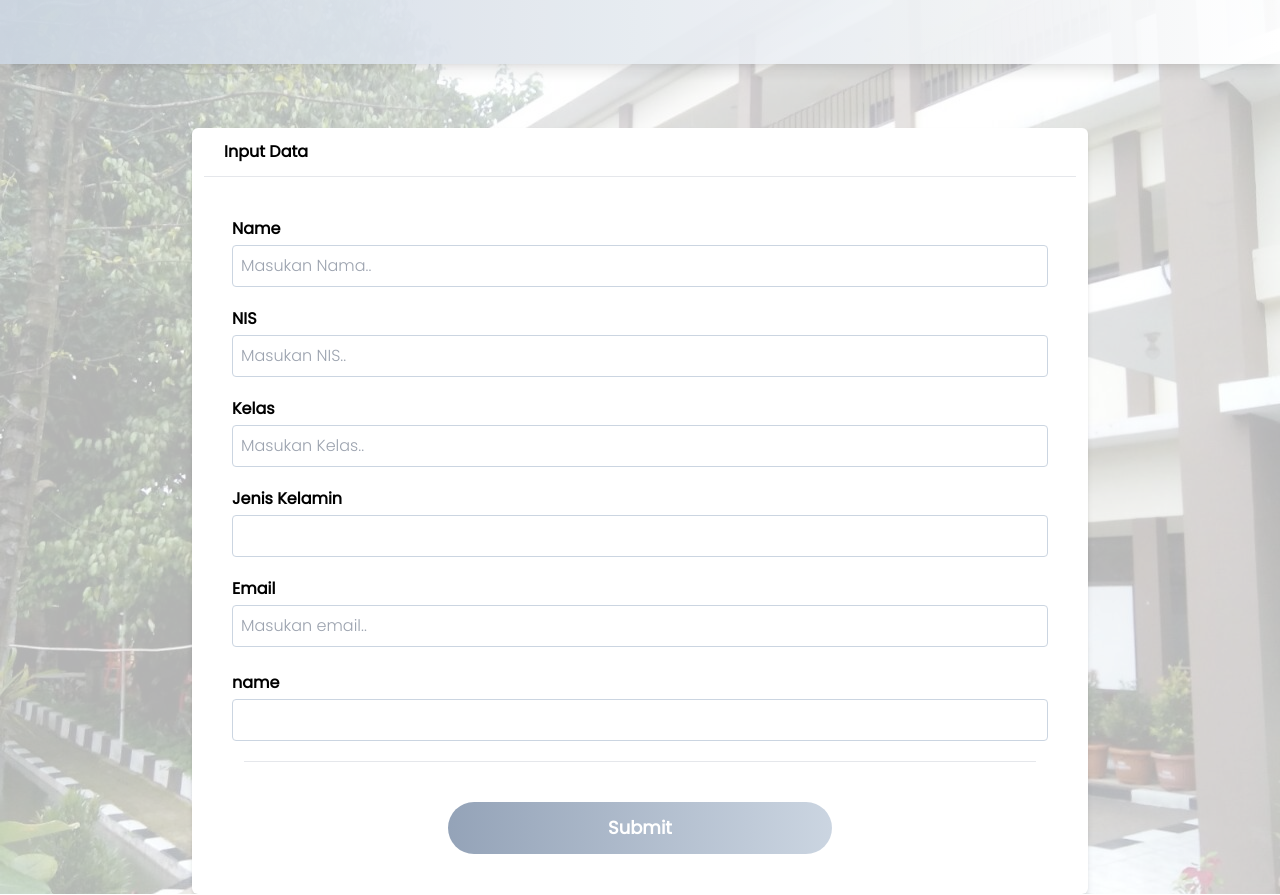
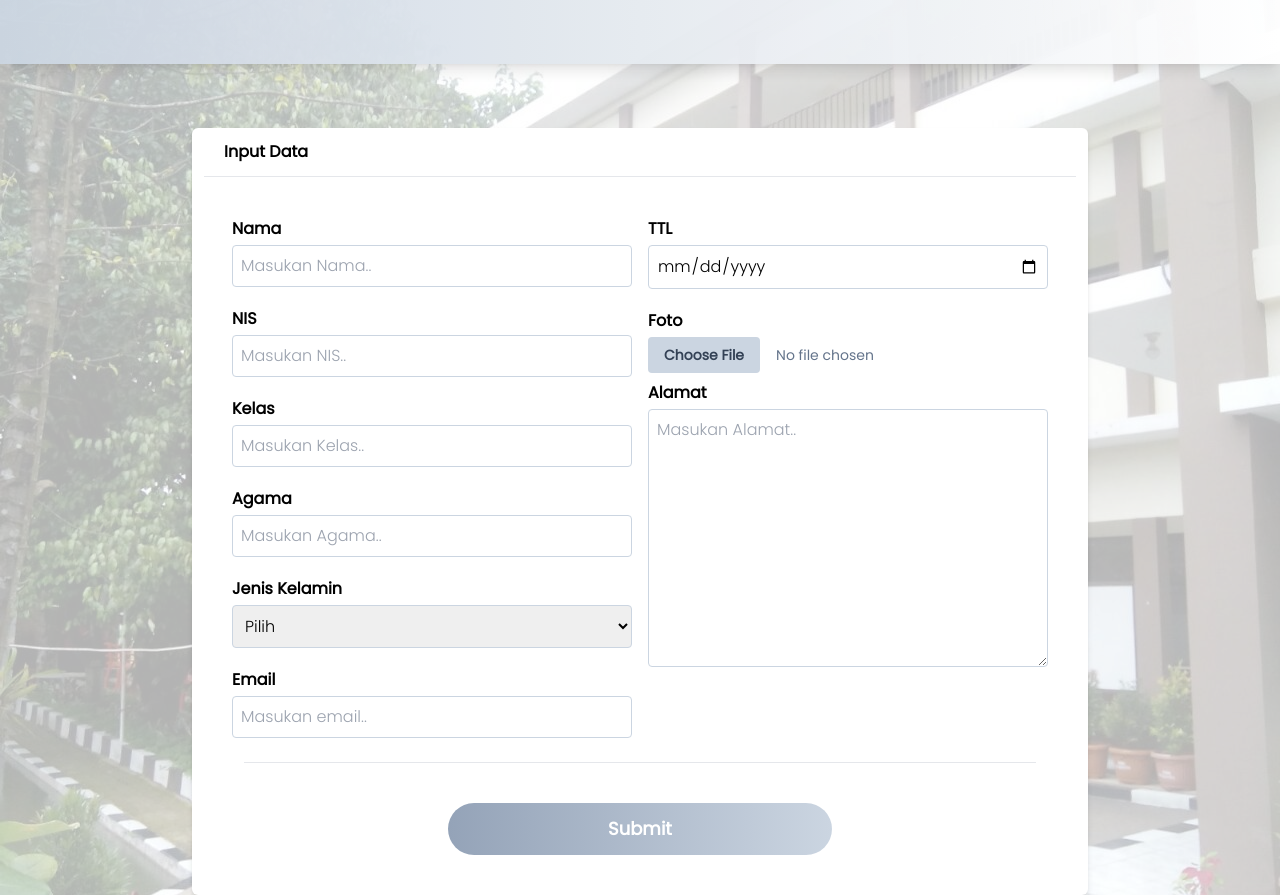
Before and after one commit to taupik3007/data-siswa, a website: page index.html in a window 1280 px wide. Drawn offline with Linux system fonts and the light colour scheme.

Commit message:
ubah tampilan

```diff
--- a/index.html
+++ b/index.html
@@ -11,11 +11,11 @@
 <link href="https://fonts.googleapis.com/css2?family=Poppins:ital,wght@0,300;0,400;1,100&display=swap" rel="stylesheet">
 </head>
 <body   >
-    <header class="fixed min-w-full bg-gradient-to-r from-slate-300 to-white py-8 opacity-90 shadow-lg"></header>
+    <header class="fixed min-w-full bg-gradient-to-r from-slate-300 to-white py-8 opacity-95 shadow-lg"></header>
 
    <section class=" min-h-screen font-poppins bg-cover  " style="background-image: url(mahaputra.jpg) ;">
     <div class=" min-w-full min-h-screen bg-white bg-opacity-70">
-        <div class="pt-32">
+        <div class=" pt-32">
         <div class=" opacity-100 mx-auto bg-white max-w-md rounded-md shadow-md lg:max-w-4xl md:max-w-2xl">
             <h1 class=" py-3 font-bold px-8">Input Data</h1>
             <div class="px-3 ">
@@ -23,20 +23,45 @@
             </div>
             <div class="p-10 ">
                 <form action="">
+                    <div class="lg:flex">
+                    <div class="w-full lg:w-1/2">
+                    <span class=" font-semibold ">Nama</span>
+                    <input type="text" id="email"  class="rounded disabled:bg-slate-300  w-full mt-1 mb-5 outline-none border font-light border-slate-300  focus:border-sky-300  focus:ring-1 p-2 invalid:text-pink-700 invalid:focus:ring-pink-700 invalid:focus:border-pink-700 " required   placeholder="Masukan Nama..">
+                    <span class=" font-semibold mt-2">NIS</span>
+                    <input  class="rounded disabled:bg-slate-300  w-full mt-1 mb-5 outline-none border border-slate-300 font-light  focus:border-sky-300  focus:ring-1 p-2 invalid:text-pink-700 invalid:focus:ring-pink-700 invalid:focus:border-pink-700  " placeholder="Masukan NIS.." required  type="text">
+                    <span class=" font-semibold ">Kelas</span>
+                    <input  class="rounded disabled:bg-slate-300  w-full mt-1 mb-5 outline-none border border-slate-300 font-light  focus:border-sky-300  focus:ring-1 p-2 invalid:text-pink-700  invalid:focus:ring-pink-700 invalid:focus:border-pink-700  " type="text " required  placeholder="Masukan Kelas..">
+                    <span class=" font-semibold ">Agama</span>
+                    <input  class="rounded disabled:bg-slate-300  w-full mt-1 mb-5 outline-none border border-slate-300 font-light  focus:border-sky-300  focus:ring-1 p-2 invalid:text-pink-700   invalid:focus:ring-pink-700 invalid:focus:border-pink-700  " type="text" required  placeholder="Masukan Agama..">
+                    <span class=" font-semibold mt-2">Jenis Kelamin</span>
+                    <select name="" class="rounded disabled:bg-slate-300  w-full mt-1 mb-5 outline-none border border-slate-300 font-light  focus:border-sky-300  focus:ring-1 p-2  invalid:focus:ring-pink-700 invalid:focus:border-pink-700 "  required id="">
+                        <option class="" value="">Pilih</option>
+                        <option value="1">Laki-laki</option>
+                        <option value="2">Perempuan</option>
+                    </select>
+                    <span class=" font-semibold ">Email</span>
+                    <input  class="rounded font-light disabled:bg-slate-300   invalid:mb-0 w-full mt-1  outline-none border border-slate-300  focus:border-sky-300  focus:ring-1 p-2 invalid:text-pink-700 invalid:focus:ring-pink-700 invalid:focus:border-pink-700 peer " type="email"   placeholder="Masukan email..">
+                    <p class="invisible peer-invalid:visible text-pink-700 font-light">Email tidak valdi!</p>
+                </div>
+                <div class="w-full lg:w-1/2 sm:block lg:ml-4">
 
-                    <span class=" font-semibold ">Name</span>
-                    <input type="text" id="email"  class="rounded disabled:bg-slate-300  w-full mt-1 mb-5 outline-none border font-light border-slate-300  focus:border-sky-300  focus:ring-1 p-2 invalid:text-pink-700 invalid:focus:ring-pink-700 invalid:focus:border-pink-700 "  placeholder="Masukan Nama..">
-                    <span class=" font-semibold mt-2">NIS</span>
-                    <input  class="rounded disabled:bg-slate-300  w-full mt-1 mb-5 outline-none border border-slate-300 font-light  focus:border-sky-300  focus:ring-1 p-2 invalid:text-pink-700 invalid:focus:ring-pink-700 invalid:focus:border-pink-700  " placeholder="Masukan NIS.." type="text">
-                    <span class=" font-semibold ">Kelas</span>
-                    <input  class="rounded disabled:bg-slate-300  w-full mt-1 mb-5 outline-none border border-slate-300 font-light  focus:border-sky-300  focus:ring-1 p-2 invalid:text-pink-700  invalid:focus:ring-pink-700 invalid:focus:border-pink-700  " type="text" placeholder="Masukan Kelas..">
-                    <span class=" font-semibold mt-2">Jenis Kelamin</span>
-                    <input  class="rounded font-light disabled:bg-slate-300  w-full mt-1 mb-5 outline-none border border-slate-300  focus:border-sky-300  focus:ring-1 p-2 invalid:text-pink-700 invalid:focus:ring-pink-700 invalid:focus:border-pink-700 " type="text">
-                    <span class=" font-semibold ">Email</span>
-                    <input  class="rounded font-light disabled:bg-slate-300   invalid:mb-0 w-full mt-1  outline-none border border-slate-300  focus:border-sky-300  focus:ring-1 p-2 invalid:text-pink-700 invalid:focus:ring-pink-700 invalid:focus:border-pink-700 peer " type="email" placeholder="Masukan email..">
-                    <p class="invisible peer-invalid:visible text-pink-700 font-light">Email tidak valdi!</p>
-                    <span class=" font-semibold mt-2">name</span>
-                    <input  class="rounded font-light disabled:bg-slate-300   w-full mt-1 mb-5 outline-none border border-slate-300  focus:border-sky-300  focus:ring-1 p-2 invalid:text-pink-700 invalid:focus:ring-pink-700 invalid:focus:border-pink-700  " type="email">
+                    <span class=" font-semibold mt-2">TTL</span>
+                    <input  class="rounded font-light disabled:bg-slate-300   w-full mt-1 mb-5 outline-none border border-slate-300  focus:border-sky-300  focus:ring-1 p-2  invalid:focus:ring-pink-700 invalid:focus:border-pink-700  " required type="date">
+                    <span class=" font-semibold mt-2 ">Foto</span>
+                    <label class="block">
+                        <span class="sr-only">Choose profile photo</span>
+                        <input type="file" class="block w-full text-sm text-slate-500 mt-1
+                          file:mr-4 file:py-2 file:px-4
+                          file:rounded file:border-0
+                          file:text-sm file:font-semibold
+                          file:bg-slate-300 file:text-slate-700
+                          hover:file:bg-slate-200 mb-2
+                        "/>
+                      </label>
+                    <span class="font-semibold">Alamat</span>
+                    <textarea name="" class="rounded font-light disabled:bg-slate-300   w-full mt-1 mb-5 outline-none border border-slate-300  focus:border-sky-300  focus:ring-1 p-2  invalid:focus:ring-pink-700 invalid:focus:border-pink-700 " required  id="" cols="30" placeholder="Masukan Alamat.." rows="10"></textarea>
+                    </div>
+                </div>
 
 
                     <div class="px-3 ">
```
Also changed, not shown: output.css.
